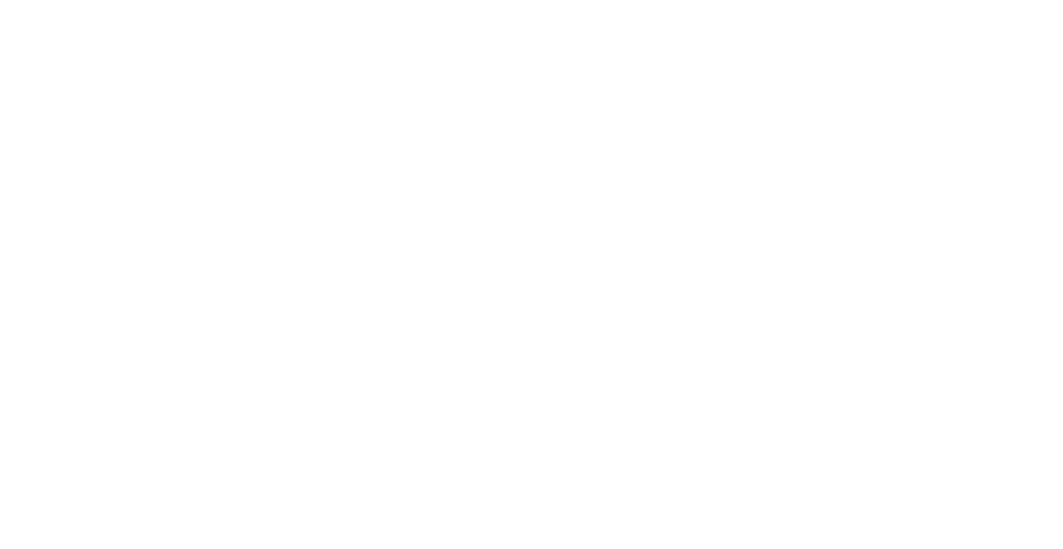
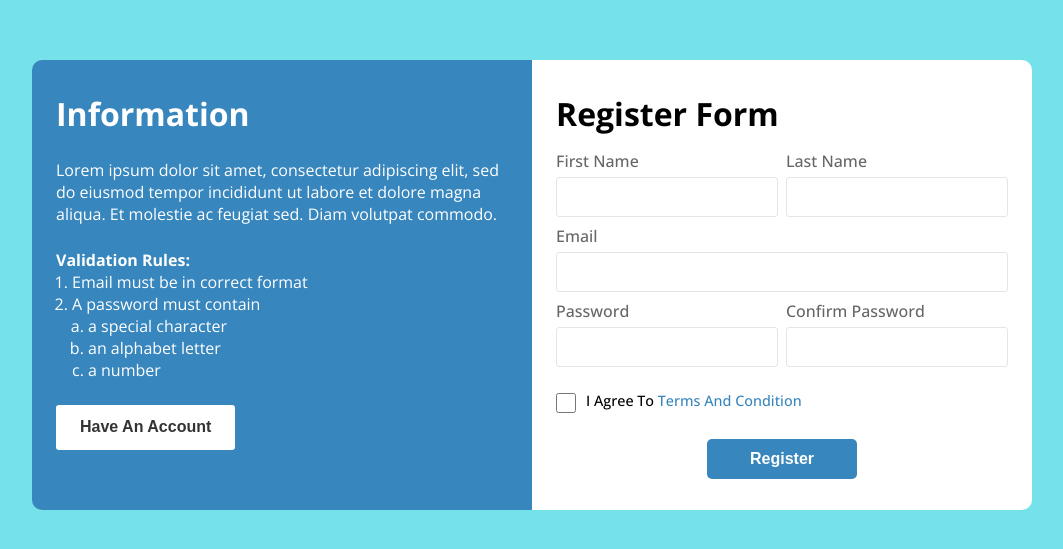
Before and after one commit to Kapilrohilla/reigstration_form, a React (Vite) app: page / in a window 1280 px wide. Shown: the part 115-664 px from the top of the page, without its empty margins (108-1171 px from the left). Built offline with nearby package versions, Linux system fonts and the light colour scheme.

Commit message:
design part completed

```diff
--- a/index.html
+++ b/index.html
@@ -1,13 +1,20 @@
 <!DOCTYPE html>
 <html lang="en">
+
 <head>
   <meta charset="UTF-8" />
   <link rel="icon" type="image/svg+xml" href="/vite.svg" />
   <meta name="viewport" content="width=device-width, initial-scale=1.0" />
   <title>Vite + React</title>
+  <!-- google fonts -->
+  <link rel="preconnect" href="https://fonts.googleapis.com">
+  <link rel="preconnect" href="https://fonts.gstatic.com" crossorigin>
+  <link href="https://fonts.googleapis.com/css2?family=Open+Sans:wght@300;500;700&display=swap" rel="stylesheet">
 </head>
+
 <body>
   <div id="root"></div>
   <script type="module" src="/src/main.jsx"></script>
 </body>
+
 </html>
--- a/src/App.css
+++ b/src/App.css
@@ -0,0 +1,76 @@
+.container {
+    min-height: 100vh;
+    display: flex;
+    align-items: center;
+    justify-content: center;
+    background-color: #75e2e9;
+    color: #fff;
+    padding: 1rem;
+}
+
+.form {
+    display: grid;
+    grid-template-columns: 1fr 1fr;
+    max-width: 1000px;
+    border-radius: 10px;
+    overflow: hidden;
+    margin-block: 50px;
+}
+
+.left,
+.right {
+    padding: 1rem 1.5rem;
+}
+
+.left {
+    background-color: #3786bd;
+}
+
+.left h2,
+.right h1 {
+    font-size: 2rem;
+    font-weight: 700;
+    margin-top: 1rem;
+}
+
+.left p,
+.left li {
+    font-weight: 300;
+}
+
+.left ol {
+    margin-left: 1rem;
+}
+
+.left>p:nth-of-type(1) {
+    margin-block: 1.5rem;
+}
+
+p strong {
+    font-weight: 700;
+}
+
+.left button {
+    height: 2.8rem;
+    font-size: 1rem;
+    font-weight: 700;
+    padding: 0.7rem 1.5rem;
+    margin-block: 1.5rem;
+    background-color: #fff;
+    border-radius: 3px;
+    outline: none;
+    border: none;
+    cursor: pointer;
+    color: #333;
+}
+
+.right {
+    background-color: #fff;
+    color: #000;
+}
+
+@media screen and (max-width: 850px) {
+    .form {
+        grid-template-columns: 1fr;
+    }
+}
--- a/src/App.jsx
+++ b/src/App.jsx
@@ -1,10 +1,37 @@
 import './App.css'
+import RegistrationForm from './componenet/RegistrationForm'
 
 function App() {
 
   return (
-    <>
-    </>
+    <div className='container'>
+      <div className="form">
+        <div className="left">
+          <h2>Information</h2>
+          <p>
+            Lorem ipsum dolor sit amet, consectetur adipiscing elit, sed do eiusmod tempor incididunt ut labore et dolore magna aliqua. Et molestie ac feugiat sed. Diam volutpat commodo.
+          </p>
+          <p>
+            <strong>Validation Rules: </strong>
+          </p>
+          <ol>
+            <li>Email must be in correct format</li>
+            <li>A password must contain
+              <ol type="a">
+                <li>a special character</li>
+                <li>an alphabet letter</li>
+                <li>a number</li>
+              </ol>
+            </li>
+          </ol>
+          <button>Have An Account</button>
+        </div>
+        <div className="right">
+          <h1>Register Form</h1>
+          <RegistrationForm />
+        </div>
+      </div>
+    </div>
   )
 }
 
--- /dev/null
+++ b/src/componenet/RegistrationForm.css
@@ -0,0 +1,81 @@
+form {
+    display: grid;
+    grid-template-columns: 1fr 1fr;
+    gap: 0.5rem;
+    margin-block: 15px;
+}
+
+.input {
+    width: 100%;
+    color: #666;
+
+}
+
+label {
+    display: block;
+    margin-bottom: 5px;
+    text-transform: capitalize;
+    font-weight: 500;
+    width: fit-content;
+}
+
+input {
+    width: 100%;
+    height: 40px;
+    outline: none;
+    padding-inline: 0.7rem;
+    border: 1px solid #e5e5e5;
+    border-radius: 3px;
+
+}
+
+input:focus {
+    border: 1px solid lightgreen;
+}
+
+.input:nth-of-type(3) {
+    grid-column: 1/-1;
+}
+
+.tandc {
+    display: flex;
+    align-items: center;
+    gap: 10px;
+    grid-column: 1/-1;
+    margin-top: 1rem;
+}
+
+.tandc input[type="checkbox"] {
+    height: 20px;
+    width: 20px;
+}
+
+.tandc label {
+    font-size: 0.9rem;
+}
+
+.tandc label a {
+    color: #3786bd;
+    text-decoration: none;
+}
+
+button[type="submit"] {
+    margin-top: 1rem;
+    grid-column: 1/-1;
+    width: 150px;
+    height: 40px;
+    justify-self: center;
+    font-size: 1rem;
+    font-weight: 700;
+    background: #3786bd;
+    color: white;
+    border: none;
+    border-radius: 5px;
+    cursor: pointer;
+}
+
+@media screen and (max-width: 500px) {
+    form {
+        grid-template-columns: 1fr;
+    }
+}
--- /dev/null
+++ b/src/componenet/RegistrationForm.jsx
@@ -0,0 +1,36 @@
+import React from 'react';
+import "./RegistrationForm.css";
+
+const RegistrationForm = () => {
+    return (
+        <form>
+            <div className="input">
+                <label htmlFor="fname">First Name</label>
+                <input type="text" id="fname" />
+            </div>
+            <div className="input">
+                <label htmlFor="lname">Last Name</label>
+                <input type="text" id="lname" />
+            </div>
+            <div className="input">
+                <label htmlFor="email">email</label>
+                <input type="email" id="email" />
+            </div>
+            <div className="input">
+                <label htmlFor="pswd">Password</label>
+                <input type="password" id="pswd" />
+            </div>
+            <div className="input">
+                <label htmlFor="cnfrmpswd">Confirm Password</label>
+                <input type="password" id="cnfrmpswd" />
+            </div>
+            <div className="tandc">
+                <input type="checkbox" name="Terms and condition" id="tnc" />
+                <label htmlFor="tnc">I agree to <a href="#">terms and condition</a></label>
+            </div>
+            <button type="submit">Register</button>
+        </form>
+    )
+}
+
+export default RegistrationForm
--- a/src/index.css
+++ b/src/index.css
@@ -0,0 +1,10 @@
+* {
+    margin: 0;
+    padding: 0;
+    box-sizing: border-box;
+}
+
+html {
+    font-size: 16px;
+    font-family: 'Open Sans', sans-serif;
+}
```
Lines whose indentation alone changed are shown as unchanged.
